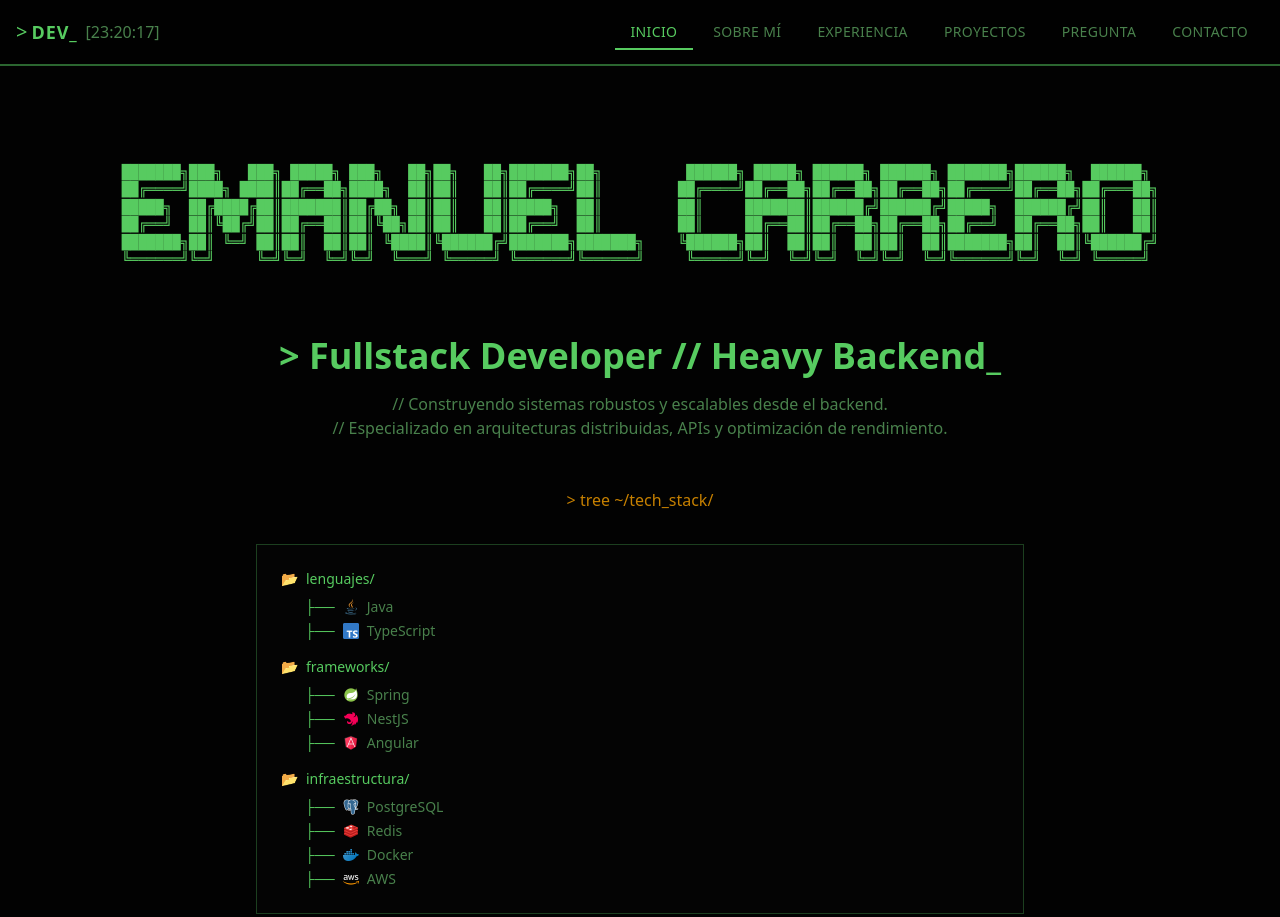
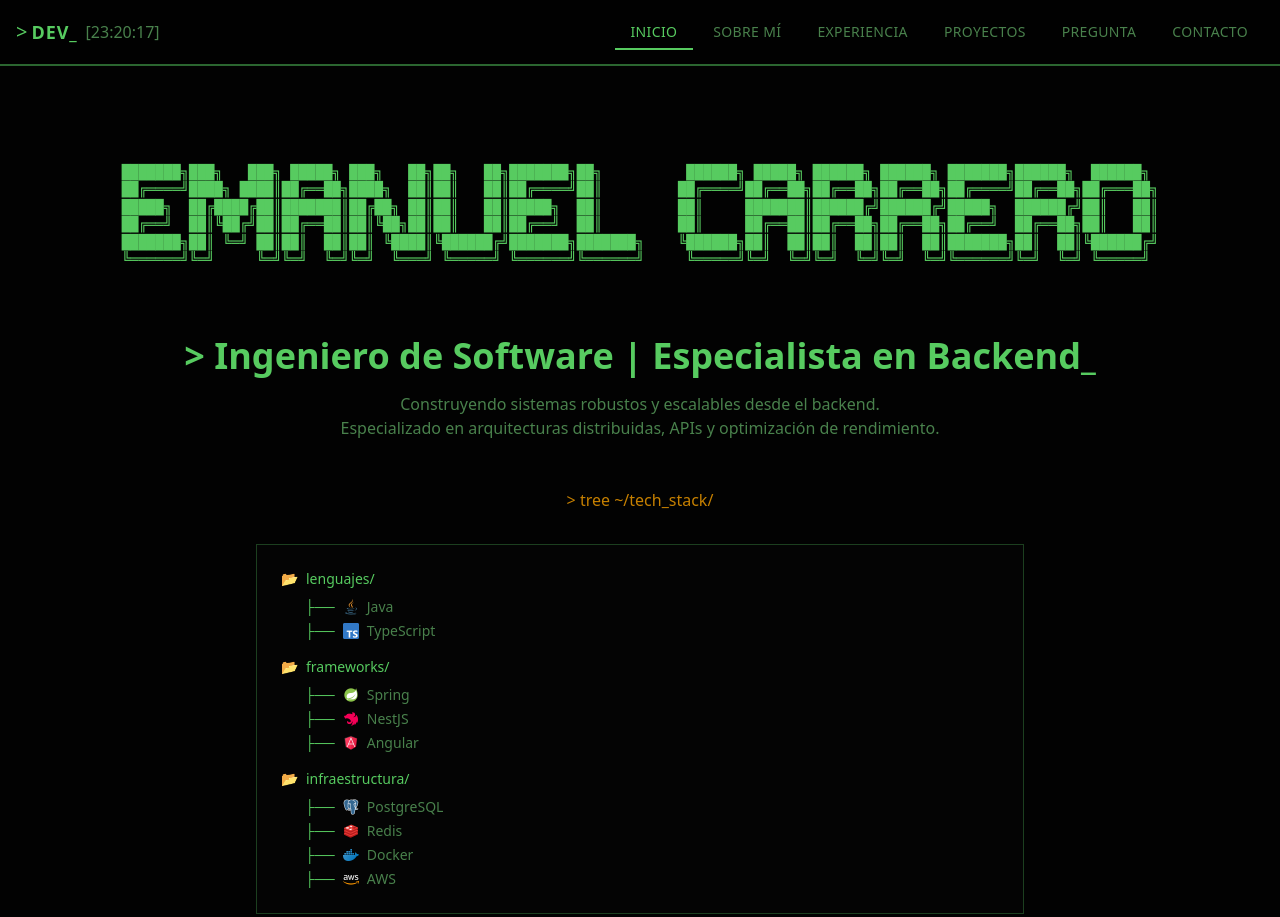
Before and after one commit to emanuelmcp/portfolio, an Astro site: page / in a window 1280 px wide. Shown: the top 917 px of the page. Built offline with nearby package versions, Linux system fonts and the light colour scheme; Astro itself is replaced by a stand-in of ours.

Commit message:
small improvements

```diff
--- a/src/components/Chat.astro
+++ b/src/components/Chat.astro
@@ -45,7 +45,7 @@
     <div class="space-y-6">
       <div class="flex items-center justify-between">
         <h2 class="text-2xl md:text-3xl font-bold text-accent">
-          {">"} ai_assistant.chat()
+          {">"} ./ai_assistant_chat.sh
         </h2>
         <div class="flex items-center gap-2 text-xs text-muted-foreground">
           <div class="w-2 h-2 bg-primary rounded-full animate-pulse"></div>
--- a/src/components/Hero.astro
+++ b/src/components/Hero.astro
@@ -54,9 +54,9 @@
         <span id="typing-text" class="terminal-cursor"></span>
       </h1>
       <p class="text-muted-foreground text-sm md:text-base max-w-2xl mx-auto">
-        {"// "} Construyendo sistemas robustos y escalables desde el backend.<br
+        Construyendo sistemas robustos y escalables desde el backend.<br
         />
-        {"// "} Especializado en arquitecturas distribuidas, APIs y optimización
+        Especializado en arquitecturas distribuidas, APIs y optimización
         de rendimiento.
       </p>
     </div>
@@ -141,10 +141,25 @@
   </div>
 </section>
 
-<!-- 🌙 Vanilla JS Island -->
+<style>
+  .terminal-cursor::after {
+    content: "_";
+    animation: blink 1s step-end infinite;
+  }
+  @keyframes blink {
+    from,
+    to {
+      opacity: 0;
+    }
+    50% {
+      opacity: 1;
+    }
+  }
+</style>
+
 <script is:inline>
   // Typing effect
-  const text = "Fullstack Developer // Heavy Backend";
+  const text = "Ingeniero de Software | Especialista en Backend";
   const typingEl = document.getElementById("typing-text");
   let i = 0;
   const typingInterval = setInterval(() => {
@@ -165,19 +180,3 @@
     });
   });
 </script>
-
-<style>
-  .terminal-cursor::after {
-    content: "_";
-    animation: blink 1s step-end infinite;
-  }
-  @keyframes blink {
-    from,
-    to {
-      opacity: 0;
-    }
-    50% {
-      opacity: 1;
-    }
-  }
-</style>
--- a/src/layouts/Layout.astro
+++ b/src/layouts/Layout.astro
@@ -9,7 +9,7 @@
 		<meta name="viewport" content="width=device-width" />
 		<link rel="icon" type="image/svg+xml" href="/favicon.svg" />
 		<meta name="generator" content={Astro.generator} />
-		<title>Astro Basics</title>
+		<title>Emanuel Carrero</title>
 	</head>
 	<body>
 		<div class="min-h-screen bg-background">
```
Lines whose indentation alone changed are shown as unchanged.
